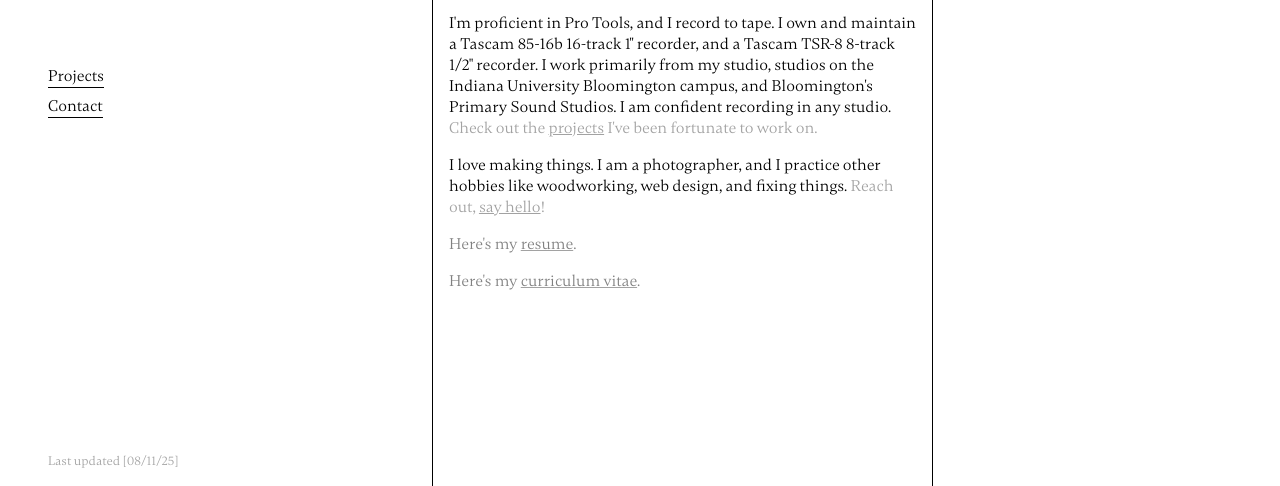
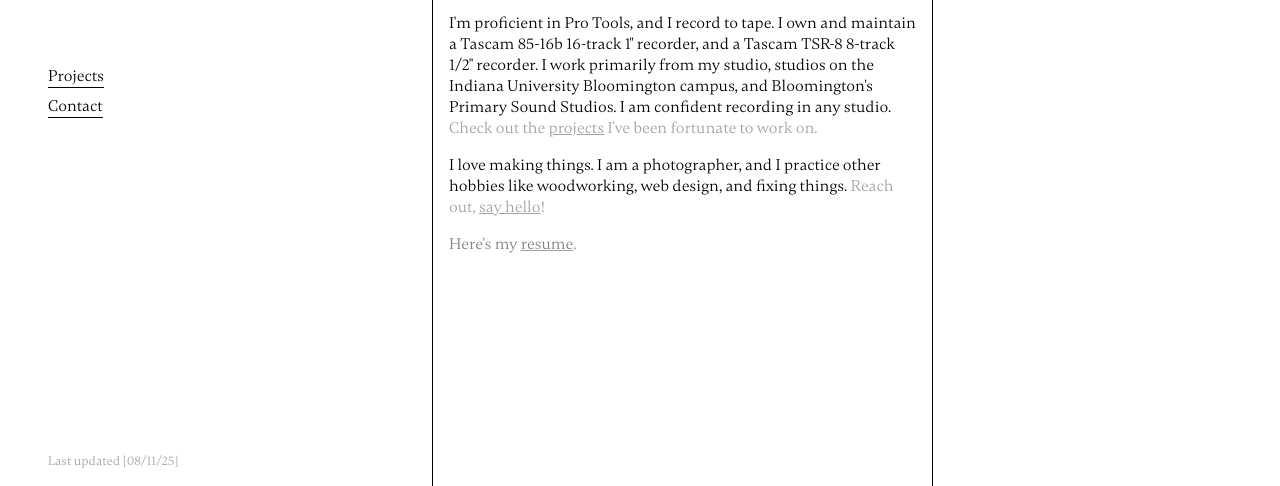
Before and after one commit to prodnathanallen/wwws, a plain HTML site: page index.html in a window 1280 px wide. Shown: the part 314-800 px from the top of the page. Drawn offline with Linux system fonts and the light colour scheme.

Commit message:
remove cv

```diff
--- a/index.html
+++ b/index.html
@@ -47,7 +47,7 @@
 
 
           <p style="color:grey;">Here's my <a style="color:grey;" href="pdf/20250414_allennam_resume.pdf">resume</a>.</p>
-          <p style="color:grey;">Here's my <a style="color:grey;" href="pdf/20250414_allennam_cv.pdf">curriculum vitae</a>.</p>
+          <!--<p style="color:grey;">Here's my <a style="color:grey;" href="pdf/20250414_allennam_cv.pdf">curriculum vitae</a>.</p>-->
         </div>
       </div>
 
```
